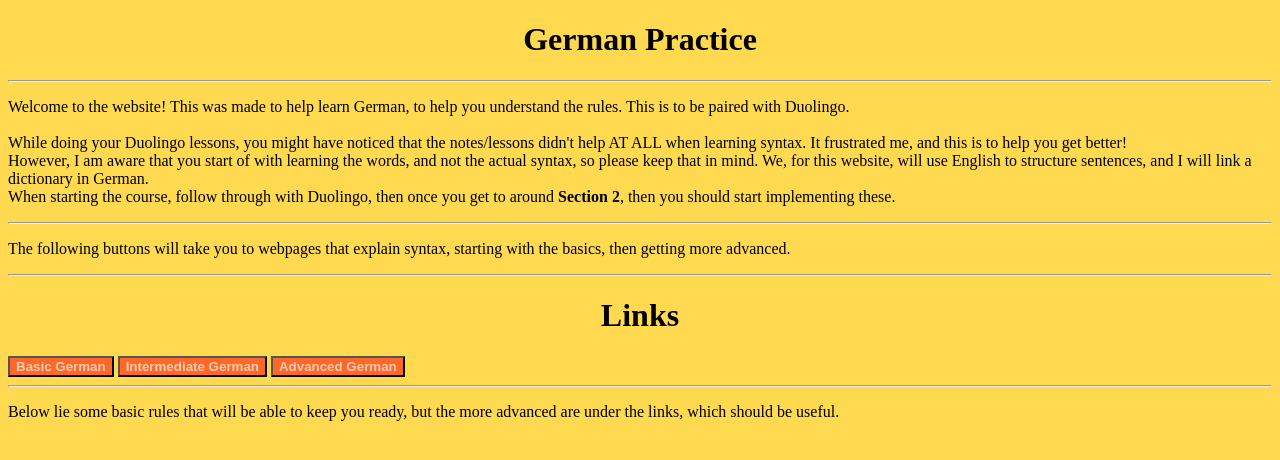
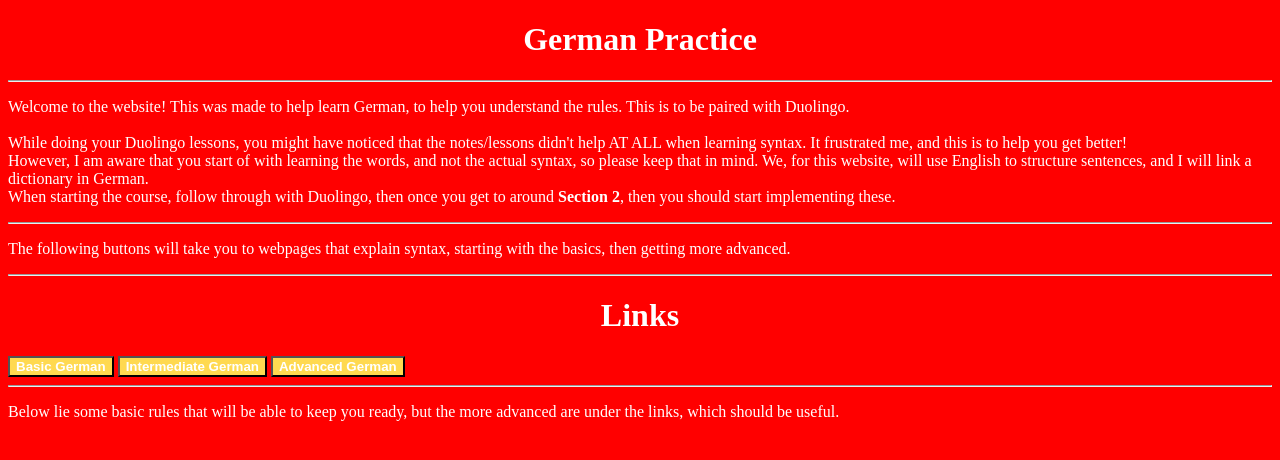
Before and after one commit to JimBobJoe36/GermanLearning, a plain HTML site: page index.html in a window 1280 px wide. Drawn offline with Linux system fonts and the light colour scheme.

Commit message:
Trying something neu

```diff
--- a/style.css
+++ b/style.css
@@ -2,9 +2,10 @@
     text-align: center;
 }
 body{
-    background-color: #ffd950;
+    background-color: #ff0000;
+    color: #ffffff
 }
 .button{
-    background-color: #ff000084;
-    color: #ffffffa9;
+    background-color: #ffd950;
+    color: #ffffff;
 }
```
